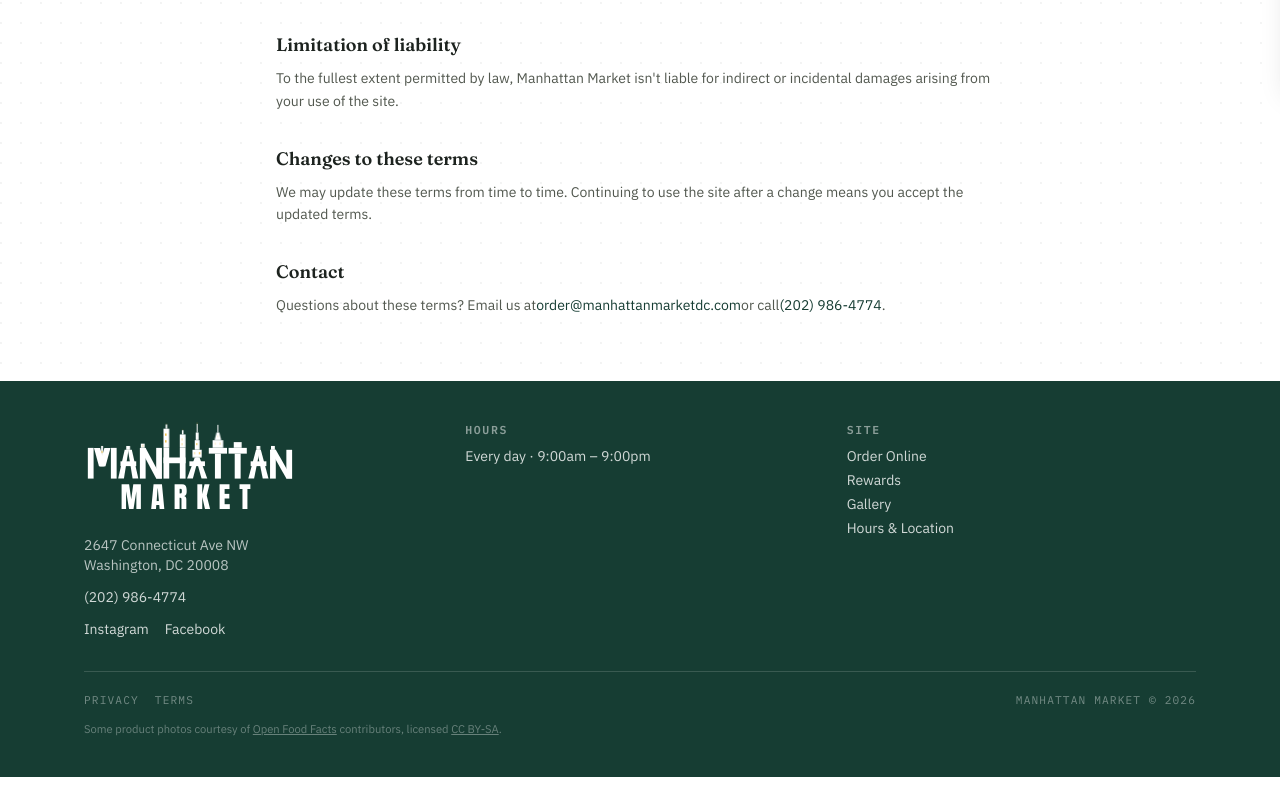
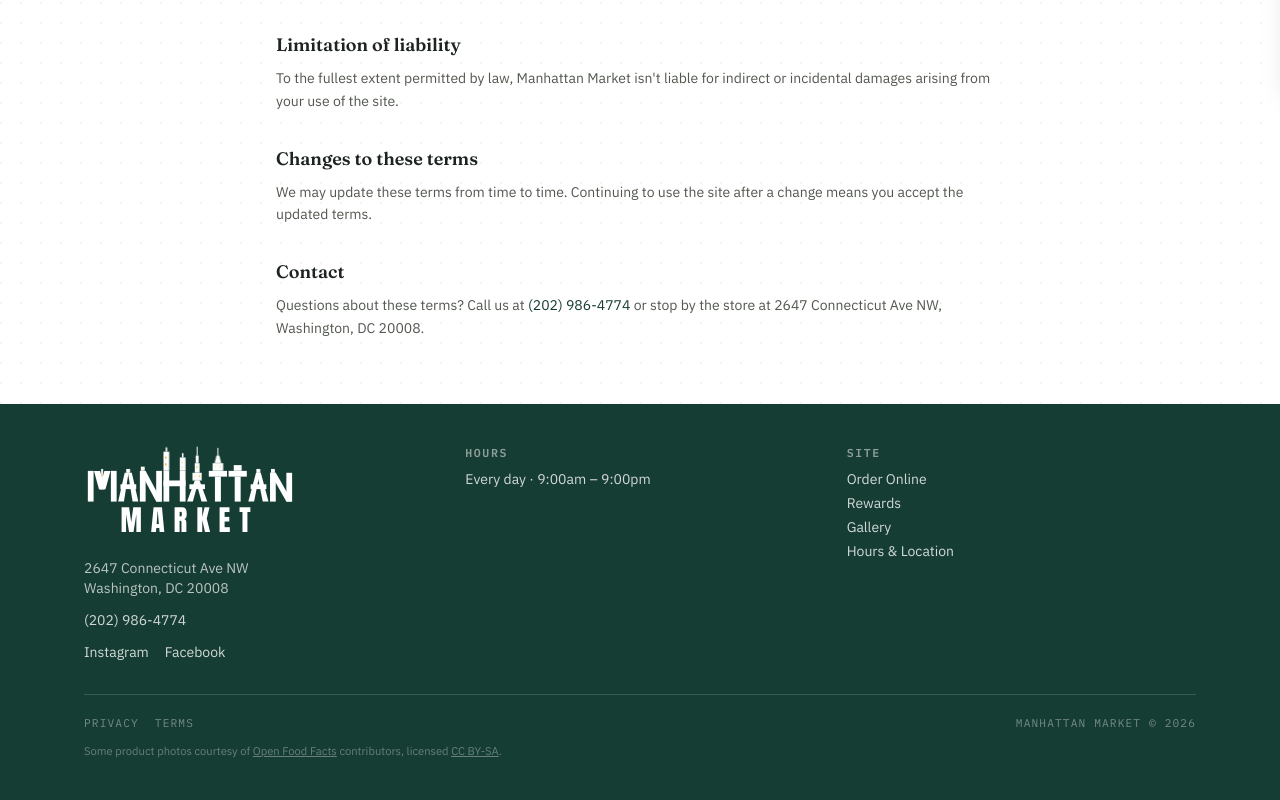
Before and after one commit to connectdc7/manhattan-market, a Next.js app: page /terms in a window 1280 px wide. Shown: the part 718-1518 px from the top of the page. Before the commit the page ends 1495 px from the top, so only its background shows below. Built offline with nearby package versions, Linux system fonts and the light colour scheme; no server answers.

Commit message:
Add files via upload

```diff
--- a/app/terms/page.tsx
+++ b/app/terms/page.tsx
@@ -75,15 +75,11 @@
         <section>
           <h2 className="font-display text-lg font-semibold text-ink">Contact</h2>
           <p className="mt-2">
-            Questions about these terms? Email us at
-            <a href="mailto:order@manhattanmarketdc.com" className="text-green-deep hover:text-pink-deep">
-              order@manhattanmarketdc.com
-            </a>
-            or call
+            Questions about these terms? Call us at{" "}
             <a href="tel:+12029864774" className="text-green-deep hover:text-pink-deep">
               (202) 986-4774
-            </a>
-            .
+            </a>{" "}
+            or stop by the store at 2647 Connecticut Ave NW, Washington, DC 20008.
           </p>
         </section>
       </div>
```
